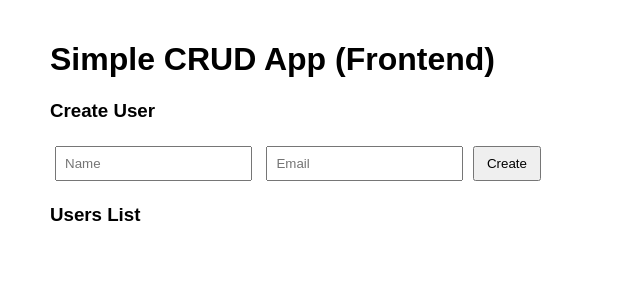
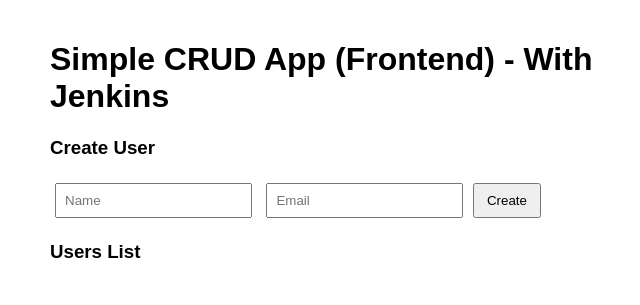
Before and after one commit to muraliveesambattu/node-crud-app, a website: page public/index.html in a window 1280 px wide. Shown: the whole page, without its empty margins (290-930 px from the left). Drawn offline with Linux system fonts and the light colour scheme; no server answers.

Commit message:
Added With Jenkins

```diff
--- a/public/index.html
+++ b/public/index.html
@@ -27,7 +27,7 @@
   </style>
 </head>
 <body>
-  <h1>Simple CRUD App (Frontend)</h1>
+  <h1>Simple CRUD App (Frontend) - With Jenkins</h1>
 
   <h3>Create User</h3>
   <input id="name" type="text" placeholder="Name" />
```
